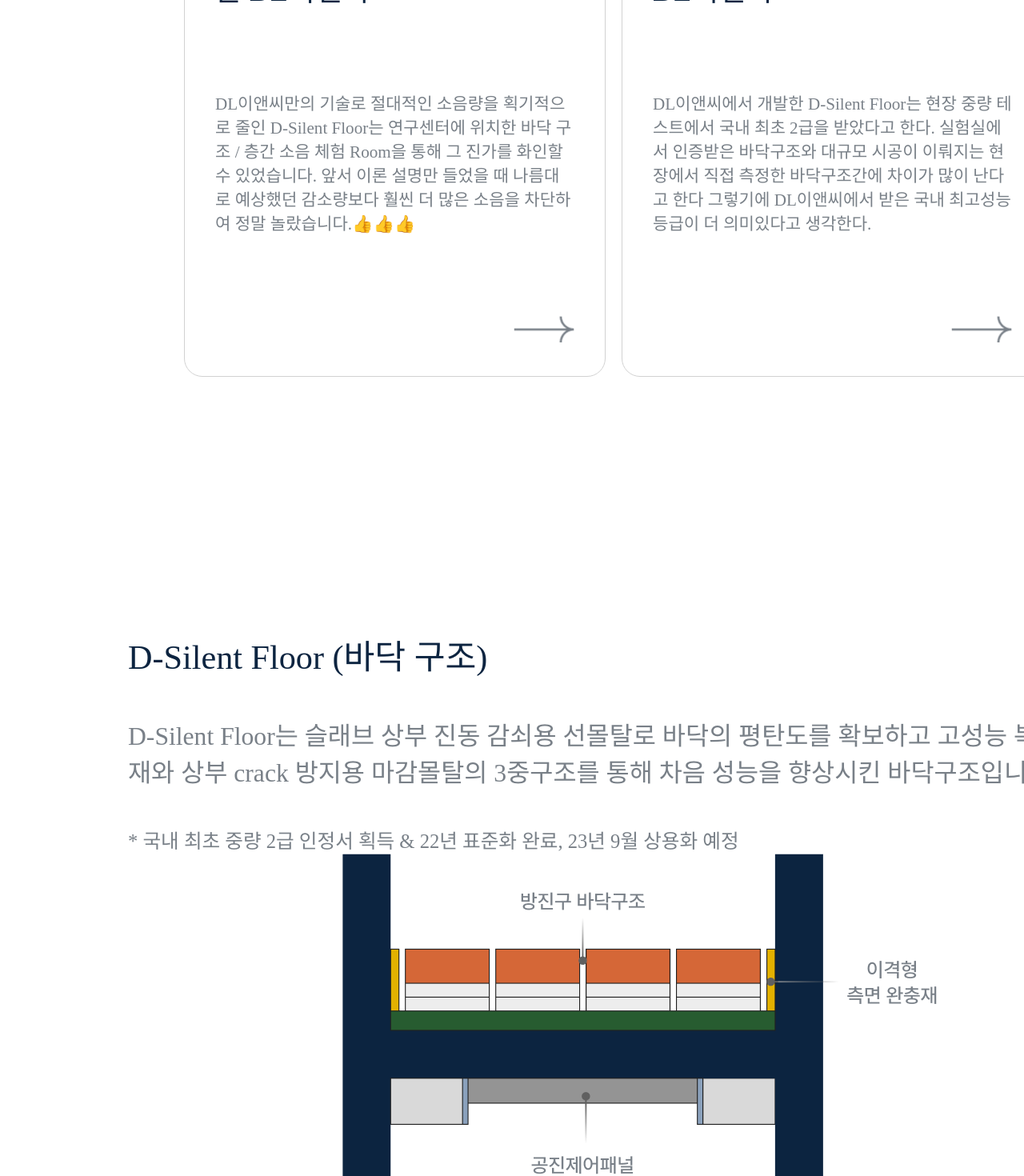
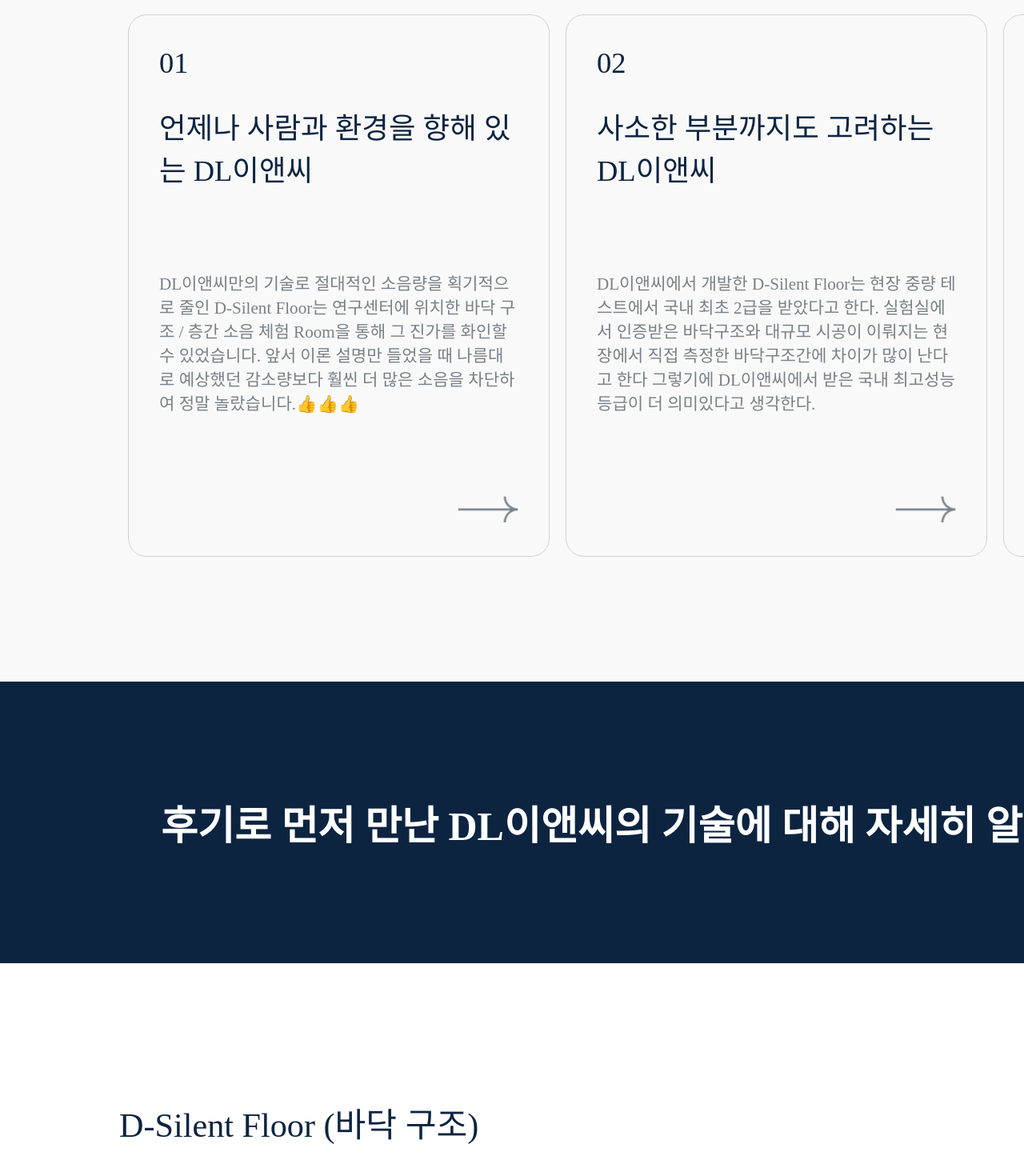
Before and after one commit to DLenc/Randing, a React (Create React App) app: page / in a window 1280 px wide. Shown: the part 1330-2800 px from the top of the page at 80% size. Built offline with nearby package versions, Linux system fonts and the light colour scheme.

Commit message:
#14 feat: 전체 너비 수정과 스타일 수정

```diff
--- a/src/App.tsx
+++ b/src/App.tsx
@@ -11,8 +11,9 @@
     <Container>
       <Cover />
       <ReviewList />
+      <Banner1 />
       <Info1 />
-      <Banner1 />
+
       <Info2 />
       <Info3 />
     </Container>
@@ -20,8 +21,9 @@
 }
 
 const Container = styled.div`
-  max-width: 1688.05px;
+  width: 1688px;
   margin: 0 auto;
+  overflow: hidden;
 `;
 
 export default App;
--- a/src/page/Banner/banner1.tsx
+++ b/src/page/Banner/banner1.tsx
@@ -15,7 +15,6 @@
 export default Banner1;
 
 const Container = styled.div`
-  width: 1688px;
   padding: 140px 0 140px 0;
   background-color: ${Color.dlNavy};
   text-align: center;
--- a/src/page/Info/Info1.tsx
+++ b/src/page/Info/Info1.tsx
@@ -24,11 +24,7 @@
 }
 
 const Container = styled.div`
-  width: 100vw;
-  height: 100vh;
-
-  margin: 160px;
-
+  padding: 168px 400.78px 129.95px 149px;
   display: flex;
   flex-direction: column;
   justify-content: space-around;
@@ -46,6 +42,7 @@
   display: flex;
   flex-direction: row;
   justify-content: center;
+  margin: 123.87px 0 0 420px;
 `;
 
 export default Info;
--- a/src/page/Info/Info3.tsx
+++ b/src/page/Info/Info3.tsx
@@ -25,23 +25,20 @@
 }
 
 const Container = styled.div`
-  width: 100vw;
-  height: 100vh;
-
+  height: 1230.873px;
   background: url(./background.png);
   background-repeat: no-repeat;
   background-position: bottom center;
   background-size: cover;
+  padding: 209px 159px 0 148px;
 `;
 
 const Text = styled.div`
-  height: 290px;
-
-  margin: 160px;
-
   display: flex;
   flex-direction: column;
-  justify-content: space-between;
+  > div {
+    margin-bottom: 39.56px;
+  }
 `;
 
 export default Info;
--- a/src/page/cover.tsx
+++ b/src/page/cover.tsx
@@ -42,6 +42,7 @@
   padding-top: 222.75px;
   padding-bottom: 277.3px;
   border-radius: 87.92px;
+  z-index: 1000;
 `;
 
 const Title1 = styled.div`
--- a/src/page/review/review.tsx
+++ b/src/page/review/review.tsx
@@ -32,7 +32,9 @@
 };
 
 const Container = styled.div`
-  padding: 145.95px 0 146.48px 219.8px;
+  padding: 345.95px 0 146.48px 150px;
+  background-color: ${Color.backGray};
+  z-index: 1;
 `;
 
 const ReviewListContainer = styled.div`
@@ -40,6 +42,7 @@
   flex-direction: row;
 
   overflow-x: scroll;
+  overflow-y: hidden;
 
   &::-webkit-scrollbar {
     max-width: 259.362px;
@@ -82,6 +85,7 @@
   width: 200px;
   height: 200px;
   background-color: gray;
+  margin: 0 150px 82px 0;
 `;
 
 export default ReviewList;
```
